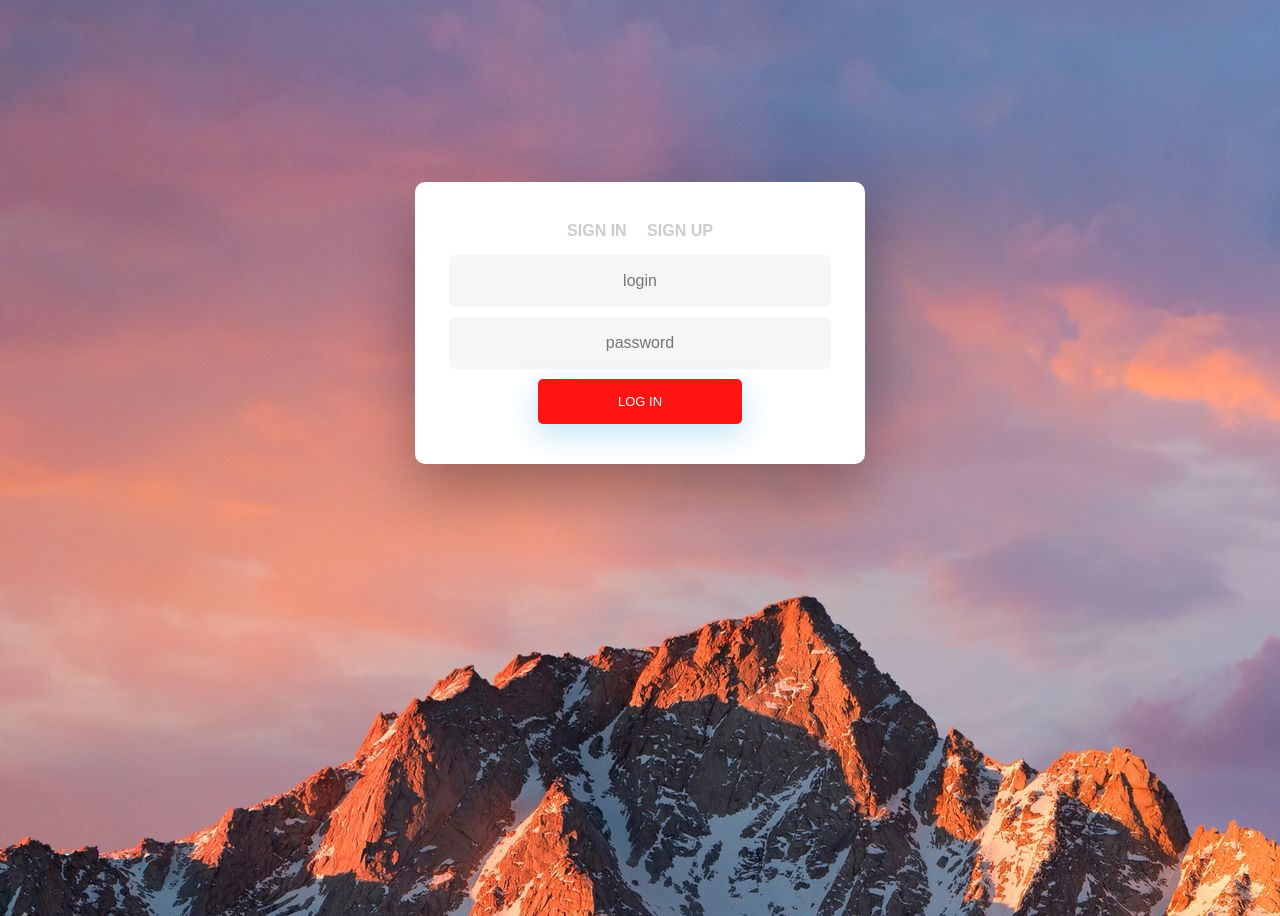
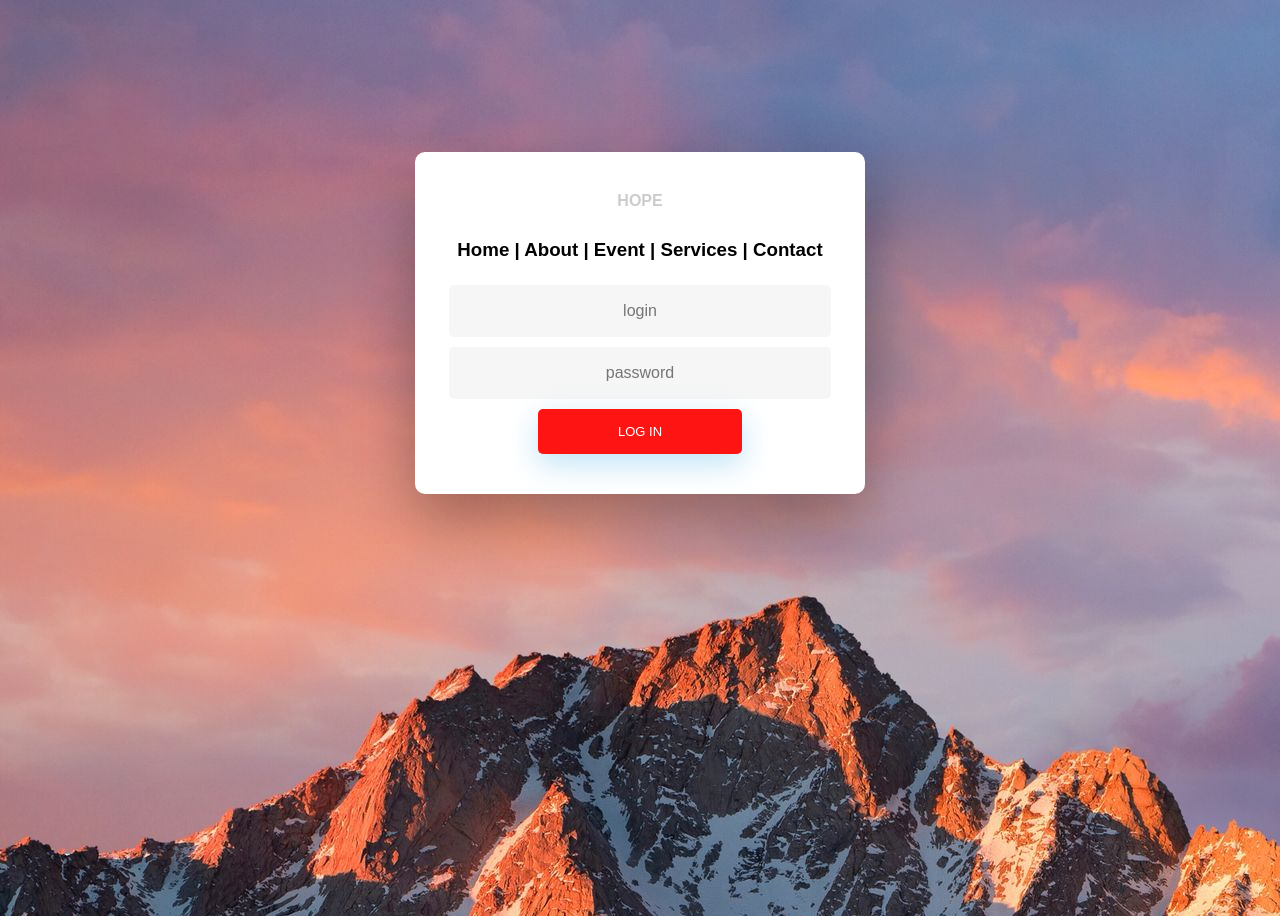
Before and after one commit to yfi9-a/task-2, a plain HTML site: page index.html in a window 1280 px wide. Drawn offline with Linux system fonts and the light colour scheme.

Commit message:
Update index.html

```diff
--- a/index.html
+++ b/index.html
@@ -8,8 +8,8 @@
     <body  class="content">
         <div class="wrapper ">
         <div id="form-content">
-        <h2 class="active"> Sign In </h2>
-        <h2 class="inactive underlineHover">Sign Up </h2>
+        <h2 class="active"> hope </h2>
+        <h3 class="inactive underlineHover">Home | About | Event | Services | Contact</h3>
         <form>
             <input type="text" id="login" class="input-form" name="login" placeholder="login">
             <input type="password" id="password" class="input-form" name="login" placeholder="password">
```
